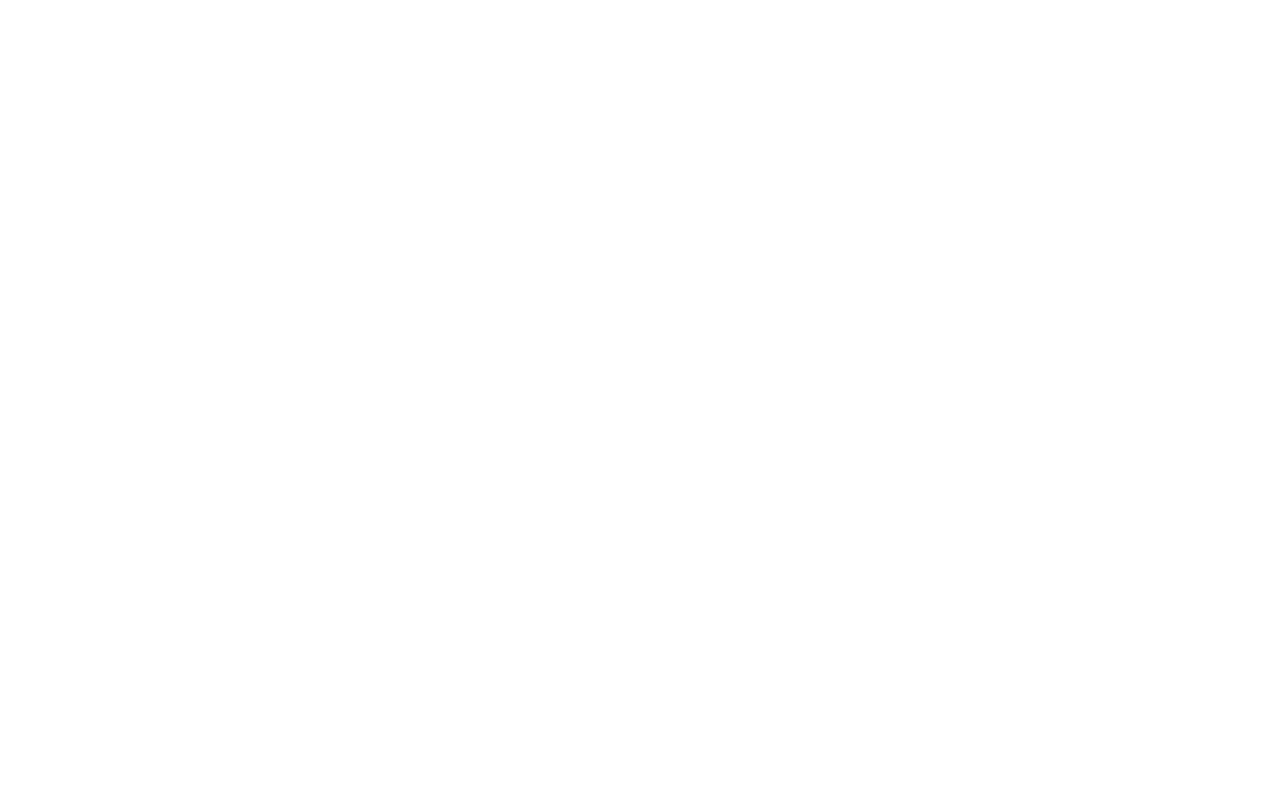
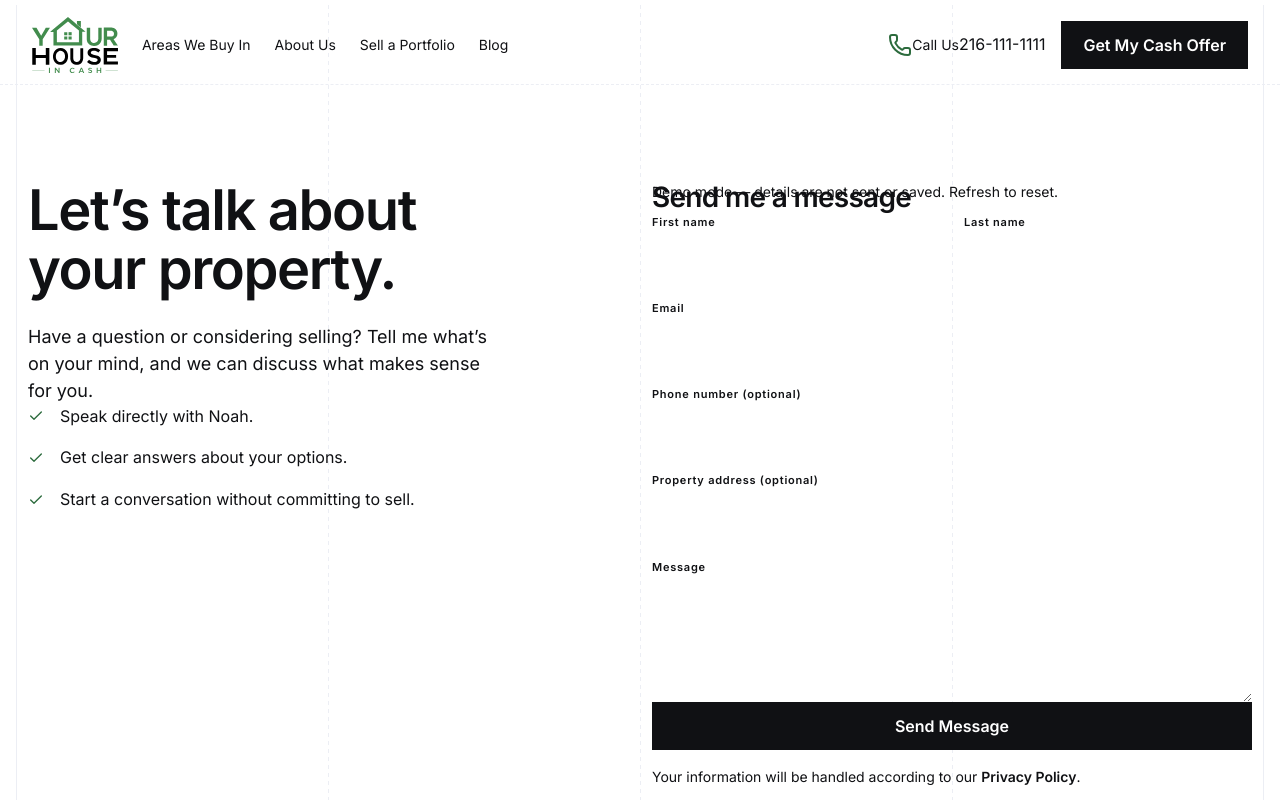
Before and after one commit to YHICAdmin/your-house-in-cash, a Next.js app: page /contact in a window 1280 px wide. Before the commit this address had no page. Shown: the top 800 px of the page. Built offline with nearby package versions, Linux system fonts and the light colour scheme.

Commit message:
Add Contact Us page with client-side form demo

```diff
--- /dev/null
+++ b/src/app/(site)/contact/page.module.css
@@ -0,0 +1,118 @@
+.contact {
+  overflow: clip;
+  background: var(--color-background-soft);
+}
+
+.linePattern {
+  position: absolute;
+  z-index: -2;
+  right: 0;
+  bottom: 0;
+  left: 0;
+  height: 36%;
+  background: linear-gradient(to bottom, var(--color-brand-light), var(--color-brand));
+  mask-image: repeating-linear-gradient(to right, #000 0 1px, transparent 1px 8px);
+  opacity: 0.35;
+  pointer-events: none;
+}
+
+.layout {
+  position: relative;
+  z-index: 1;
+  align-items: start;
+  row-gap: var(--spacing-xl);
+}
+
+.introduction,
+.formColumn {
+  min-width: 0;
+  grid-column: 1 / -1;
+}
+
+.heading {
+  max-width: 13ch;
+  margin: 0 0 var(--spacing-m);
+}
+
+.supportingText {
+  max-width: 42ch;
+  margin: 0 0 var(--spacing-l);
+  color: var(--color-text-secondary);
+}
+
+.points {
+  display: flex;
+  flex-direction: column;
+  gap: var(--spacing-s);
+  margin: 0;
+  padding: 0;
+  list-style: none;
+}
+
+.points li {
+  display: flex;
+  align-items: flex-start;
+  gap: var(--spacing-s);
+}
+
+.points svg {
+  flex: 0 0 auto;
+  margin-top: 0.3em;
+  color: var(--color-brand-dark);
+}
+
+.formColumn {
+  position: relative;
+}
+
+.demoNotice {
+  margin: 0 0 var(--spacing-xs);
+  color: var(--color-text-secondary);
+}
+
+.formCard {
+  padding: var(--spacing-m);
+  border-radius: var(--radius-medium);
+  background: var(--color-surface);
+  box-shadow: var(--shadow-subtle);
+}
+
+@media (min-width: 48rem) {
+  .layout {
+    row-gap: 0;
+  }
+
+  .introduction {
+    grid-column: 1 / span 4;
+  }
+
+  .formColumn {
+    grid-column: 5 / span 4;
+  }
+
+  .demoNotice {
+    position: absolute;
+    bottom: calc(100% + var(--spacing-xs));
+    left: 0;
+    margin: 0;
+  }
+
+  .formCard {
+    padding: var(--spacing-l);
+  }
+}
+
+@media (min-width: 75rem) {
+  .introduction {
+    grid-column: 1 / span 5;
+  }
+
+  .formColumn {
+    grid-column: 7 / span 6;
+  }
+
+  .linePattern {
+    height: 50%;
+    opacity: 0.5;
+  }
+}
--- /dev/null
+++ b/src/app/(site)/contact/page.tsx
@@ -0,0 +1,48 @@
+import type { Metadata } from "next";
+import { Check } from "lucide-react";
+import { SiteFooter } from "@/components/layout/site-footer";
+import { ContactForm } from "@/components/contact/contact-form";
+import styles from "./page.module.css";
+
+export const metadata: Metadata = {
+  title: "Contact Us | Your House in Cash",
+  description: "Ask Noah a question or talk through your options for selling a Cleveland-area property.",
+};
+
+const conversationPoints = [
+  "Speak directly with Noah.",
+  "Get clear answers about your options.",
+  "Start a conversation without committing to sell.",
+];
+
+export default function ContactPage() {
+  return (
+    <>
+      <main>
+        <section className={`${styles.contact} section-spacing system-lines-bg`} aria-labelledby="contact-heading">
+          <div className={styles.linePattern} aria-hidden="true" />
+          <div className={`${styles.layout} content-grid`}>
+            <div className={styles.introduction}>
+              <h1 id="contact-heading" className={`${styles.heading} text-display`}>Let’s talk about your property.</h1>
+              <p className={`${styles.supportingText} text-body-large`}>
+                Have a question or considering selling? Tell me what’s on your mind, and we can discuss what makes sense for you.
+              </p>
+              <ul className={styles.points}>
+                {conversationPoints.map(point => (
+                  <li key={point} className="text-body"><Check size={16} aria-hidden="true" />{point}</li>
+                ))}
+              </ul>
+            </div>
+            <div className={styles.formColumn}>
+              {process.env.NODE_ENV === "development" && (
+                <p className={`${styles.demoNotice} text-body-small`}>Demo mode — details are not sent or saved. Refresh to reset.</p>
+              )}
+              <div className={styles.formCard}><ContactForm /></div>
+            </div>
+          </div>
+        </section>
+      </main>
+      <SiteFooter />
+    </>
+  );
+}
--- /dev/null
+++ b/src/components/contact/contact-form.module.css
@@ -0,0 +1,44 @@
+.heading {
+  margin: 0 0 var(--spacing-l);
+}
+
+.fields {
+  display: flex;
+  flex-direction: column;
+  gap: var(--spacing-m);
+}
+
+.nameRow {
+  display: grid;
+  grid-template-columns: minmax(0, 1fr);
+  gap: var(--spacing-m);
+}
+
+.actions {
+  margin-top: var(--spacing-l);
+}
+
+.submit {
+  width: 100%;
+}
+
+.privacy {
+  margin: var(--spacing-s) 0 0;
+  color: var(--color-text-secondary);
+}
+
+.privacyLink {
+  display: inline;
+  font-size: var(--text-body-small);
+}
+
+.failure {
+  margin: 0 0 var(--spacing-s);
+  color: var(--color-error);
+}
+
+@media (min-width: 75rem) {
+  .nameRow {
+    grid-template-columns: repeat(2, minmax(0, 1fr));
+  }
+}
--- /dev/null
+++ b/src/components/contact/contact-form.tsx
@@ -0,0 +1,126 @@
+"use client";
+
+import { useEffect, useRef, useState } from "react";
+import { Button } from "@/components/ui/button";
+import { TextLink } from "@/components/ui/text-link";
+import { TextField, Textarea } from "@/components/form/field";
+import { PhoneField } from "@/components/form/phone-field";
+import { AddressField } from "@/components/form/address-field";
+import { validUSPhone } from "@/lib/phone";
+import styles from "./contact-form.module.css";
+
+const fieldOrder = ["firstName", "lastName", "email", "phone", "address", "message"] as const;
+type FieldKey = typeof fieldOrder[number];
+type Values = Record<FieldKey, string>;
+
+const initialValues: Values = {
+  firstName: "",
+  lastName: "",
+  email: "",
+  phone: "",
+  address: "",
+  message: "",
+};
+
+const inputIds: Record<FieldKey, string> = {
+  firstName: "contact-first-name",
+  lastName: "contact-last-name",
+  email: "contact-email",
+  phone: "contact-phone",
+  address: "contact-address",
+  message: "contact-message",
+};
+
+function validate(key: FieldKey, value: string): string {
+  const trimmed = value.trim();
+  if (!trimmed) {
+    return {
+      firstName: "Please enter your first name.",
+      lastName: "Please enter your last name.",
+      email: "Please enter your email address.",
+      phone: "",
+      address: "",
+      message: "Please enter a message.",
+    }[key];
+  }
+  if (key === "email" && !/^[^\s@]+@[^\s@]+\.[^\s@]+$/.test(trimmed)) return "Please enter a valid email address.";
+  if (key === "phone" && !validUSPhone(trimmed)) return "Please enter a valid US phone number.";
+  return "";
+}
+
+export function ContactForm() {
+  const [values, setValues] = useState<Values>(initialValues);
+  const [errors, setErrors] = useState<Partial<Values>>({});
+  const [failure, setFailure] = useState("");
+  const [success, setSuccess] = useState(false);
+  const successRef = useRef<HTMLParagraphElement>(null);
+
+  useEffect(() => {
+    if (success) successRef.current?.focus();
+  }, [success]);
+
+  function change(key: FieldKey, value: string) {
+    setValues(previous => ({ ...previous, [key]: value }));
+    if (errors[key]) setErrors(previous => ({ ...previous, [key]: validate(key, value) }));
+    if (failure) setFailure("");
+  }
+
+  function blur(key: FieldKey) {
+    setErrors(previous => ({ ...previous, [key]: validate(key, values[key]) }));
+  }
+
+  function submit(event: React.FormEvent<HTMLFormElement>) {
+    event.preventDefault();
+    const next = Object.fromEntries(fieldOrder.map(key => [key, validate(key, values[key])])) as Values;
+    setErrors(next);
+    const firstInvalid = fieldOrder.find(key => next[key]);
+    if (firstInvalid) {
+      document.getElementById(inputIds[firstInvalid])?.focus();
+      return;
+    }
+    if (process.env.NODE_ENV === "development") {
+      setSuccess(true);
+    } else {
+      setFailure("Your message couldn’t be sent. Please try again.");
+    }
+  }
+
+  return success ? (
+    <p ref={successRef} tabIndex={-1} role="status" className="text-body">
+      Thanks for reaching out. I’ve received your message and will be in touch.
+    </p>
+  ) : (
+    <form noValidate onSubmit={submit}>
+      <h2 className={`${styles.heading} text-heading-3`}>Send me a message</h2>
+      <div className={styles.fields}>
+        <div className={styles.nameRow}>
+          <TextField id={inputIds.firstName} name="firstName" label="First name" required autoComplete="given-name"
+            value={values.firstName} onChange={event => change("firstName", event.target.value)}
+            onBlur={() => blur("firstName")} error={errors.firstName} />
+          <TextField id={inputIds.lastName} name="lastName" label="Last name" required autoComplete="family-name"
+            value={values.lastName} onChange={event => change("lastName", event.target.value)}
+            onBlur={() => blur("lastName")} error={errors.lastName} />
+        </div>
+        <TextField id={inputIds.email} name="email" label="Email" type="email" required autoComplete="email"
+          value={values.email} onChange={event => change("email", event.target.value)}
+          onBlur={() => blur("email")} error={errors.email} />
+        <PhoneField id={inputIds.phone} name="phone" label="Phone number (optional)"
+          value={values.phone} onValueChange={value => change("phone", value)}
+          onBlur={() => blur("phone")} error={errors.phone} />
+        <AddressField id={inputIds.address} label="Property address (optional)"
+          value={values.address} onValueChange={value => change("address", value)}
+          onBlur={() => blur("address")} error={errors.address} />
+        <Textarea id={inputIds.message} name="message" label="Message" required rows={5}
+          value={values.message} onChange={event => change("message", event.target.value)}
+          onBlur={() => blur("message")} error={errors.message} />
+      </div>
+      <div className={styles.actions}>
+        {failure && <p className={`${styles.failure} text-body-small`} role="alert">{failure}</p>}
+        <Button type="submit" className={styles.submit}>Send Message</Button>
+        <p className={`${styles.privacy} text-body-small`}>
+          Your information will be handled according to our <TextLink className={styles.privacyLink} href="/privacy-policy">Privacy Policy</TextLink>.
+        </p>
+      </div>
+    </form>
+  );
+}
```
